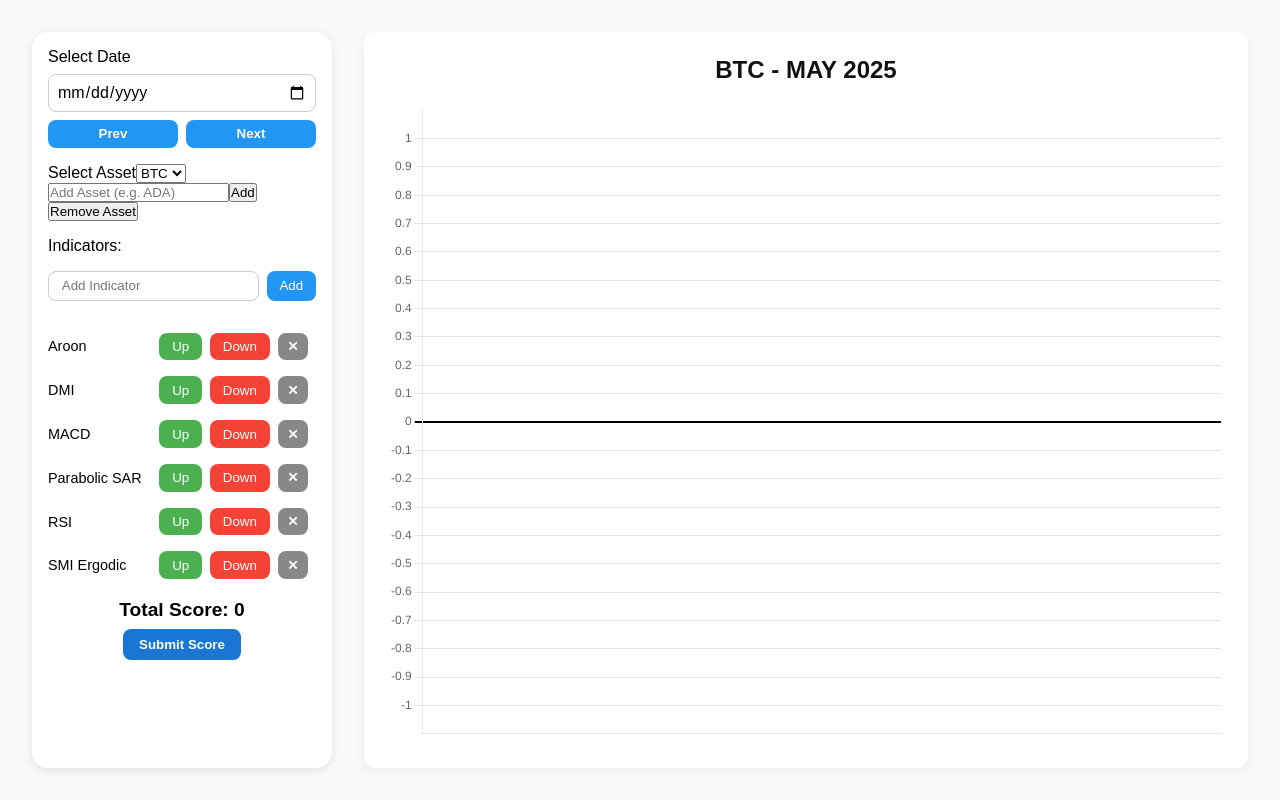
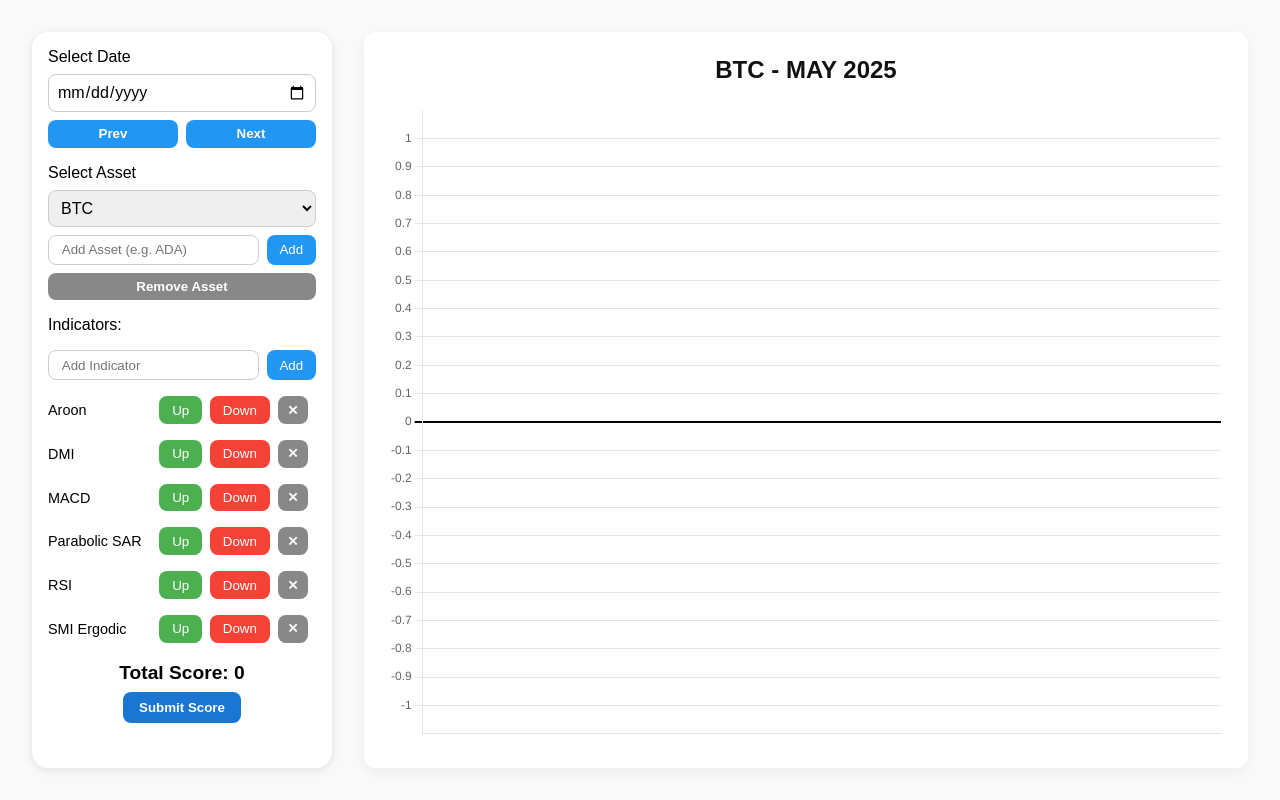
Before and after one commit to brandon6190/indigraph, a React (Vite) app: page / in a window 1280 px wide. Built offline with nearby package versions, Linux system fonts and the light colour scheme.

Commit message:
Added styles for new asset elements like asset-add and asset-remove-btn

```diff
--- a/src/App.css
+++ b/src/App.css
@@ -16,16 +16,16 @@
     background-color: #f9f9f9;
 }
 
-/* Date & Coin Selector Layout */
+/* Date & Asset Selector Layout */
 .date-selector,
-.coin-selector {
+.asset-selector {
   display: flex;
   flex-direction: column;
   gap: 0.5rem;
 }
 
 .date-selector input,
-.coin-selector select {
+.asset-selector select {
   padding: 0.5rem;
   border-radius: 0.5rem;
   border: 1px solid #ccc;
@@ -53,6 +53,64 @@
 .month-btn:hover {
   background-color: #1976D2;
 }
+
+/* Asset Selector */
+.asset-selector {
+    display: flex;
+    flex-direction: column;
+    gap: 0.5rem;
+}
+
+.asset-selector select {
+    padding: 0.5rem;
+    border-radius: 0.5rem;
+    border: 1px solid #ccc;
+    font-size: 1rem;
+}
+
+  /* Asset Add Input + Button */
+.asset-add {
+    display: flex;
+    gap: 0.5rem;
+}
+
+.asset-add input {
+    flex: 1;
+    padding: 0.4rem 0.8rem;
+    border: 1px solid #ccc;
+    border-radius: 0.5rem;
+}
+
+.asset-add button {
+    background-color: #2196F3;
+    color: white;
+    border: none;
+    padding: 0.4rem 0.8rem;
+    border-radius: 0.5rem;
+    cursor: pointer;
+    transition: background-color 0.2s ease-in-out;
+}
+
+.asset-add button:hover {
+    background-color: #1976D2;
+}
+
+  /* Asset Remove Button */
+.asset-remove-btn {
+    background-color: #888;
+    color: white;
+    border: none;
+    padding: 0.4rem 0.6rem;
+    border-radius: 0.5rem;
+    cursor: pointer;
+    font-weight: bold;
+    transition: background-color 0.2s ease-in-out;
+}
+
+.asset-remove-btn:hover {
+    background-color: #656565;
+}
+
 
 /* Indicator Controls */
 .controls {
@@ -147,7 +205,6 @@
 .indicator-add {
     display: flex;
     gap: 0.5rem;
-    margin-bottom: 1rem;
 }
 
 .indicator-add input {
@@ -234,7 +291,7 @@
     margin-bottom: 1rem;
     text-align: center;
     color: #111;
-  }
+}
 
 .chart {
     width: 100%;
```
